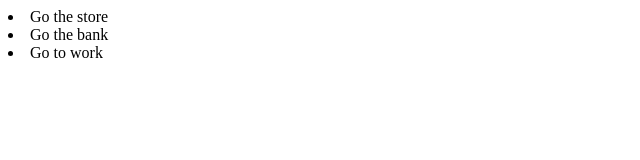
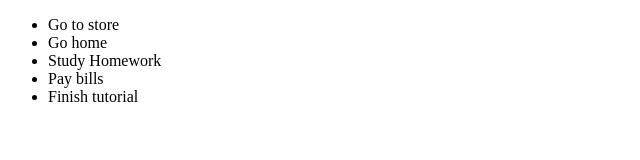
Before and after one commit to spenserhale/learn-vue-2-step-by-step, a plain HTML site: page components.html in a window 1280 px wide. Shown: the whole page, without its empty margins (0-640 px from the left). Drawn offline with nearby package versions, Linux system fonts and the light colour scheme.

Commit message:
updating to have a list type component to loop and create multiple tasks

```diff
--- a/components.html
+++ b/components.html
@@ -8,17 +8,53 @@
 
 <div id="root">
 
-	<task>Go the store</task>
-
-	<task>Go the bank</task>
-
-	<task>Go to work</task>
+	<task-list></task-list>
 
 </div>
 
 <script src="https://unpkg.com/vue@2.3.4"></script>
 
 <script>
+
+	Vue.component('task-list', {
+
+        template: `
+			<ul class="task-list">
+				<task v-for="task in tasks" :key="task.id">{{task.description}}</task>
+			</ul>`,
+
+		data() {
+
+            return {
+
+                tasks: [
+                    {
+                        description: 'Go to store',
+                        completed: true
+                    },
+                    {
+                        description: 'Go home',
+                        completed: false
+                    },
+                    {
+                        description: 'Study Homework',
+                        completed: true
+                    },
+                    {
+                        description: 'Pay bills',
+                        completed: false
+                    },
+                    {
+                        description: 'Finish tutorial',
+                        completed: false
+                    },
+                ]
+
+            }
+
+		}
+
+	});
 
 	Vue.component('task', {
 
```
